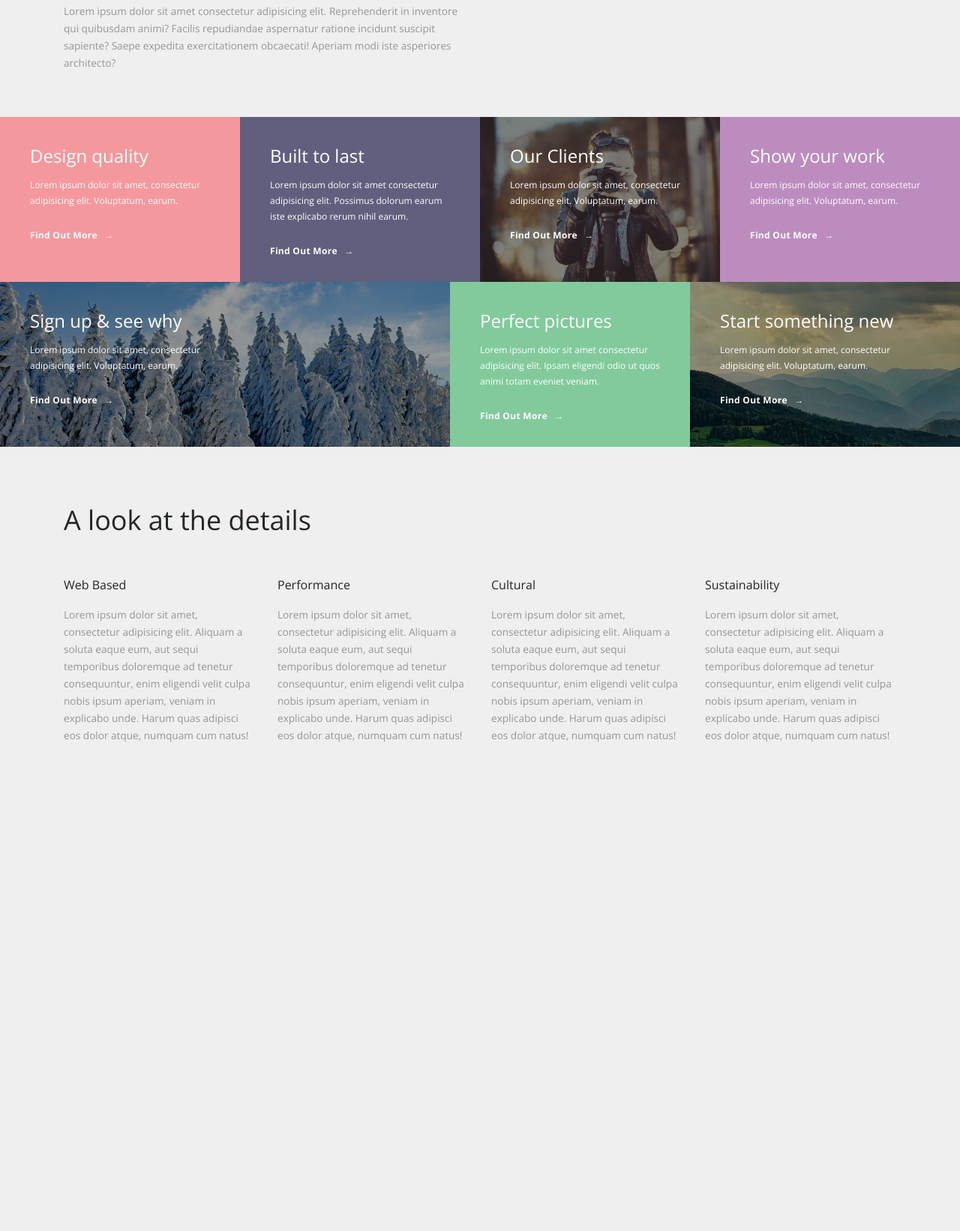
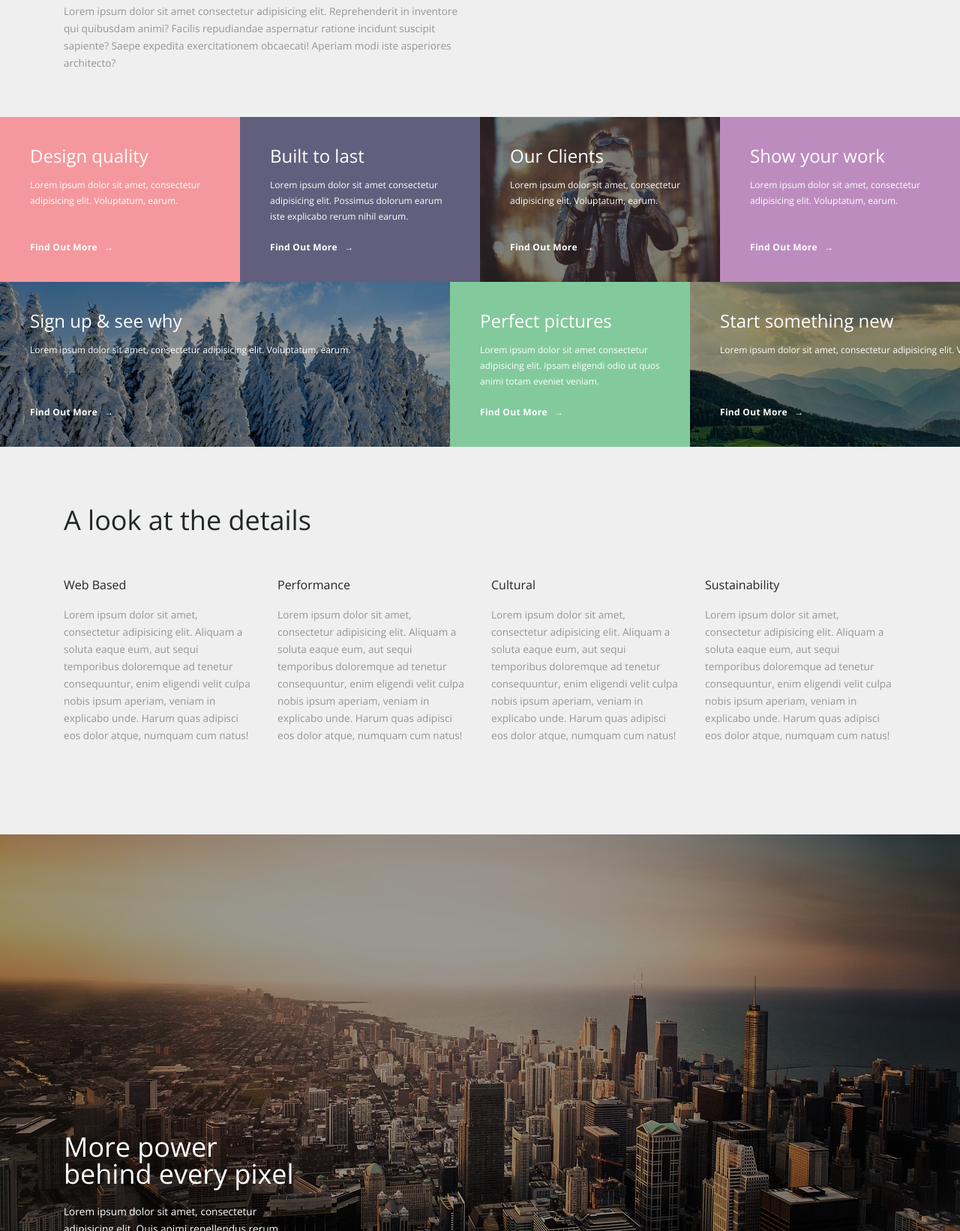
Before and after one commit to tayloraleach/take, a website: page app/index.html in a window 1280 px wide. Shown: the part 1158-2800 px from the top of the page at 75% size. Drawn offline with nearby package versions, Linux system fonts and the light colour scheme; files that its build step writes are made by us from their sources.

Commit message:
aligned all squares see more tag to always be at the bototm. need to address scrollbars that look bad. added second hero type image in fourth section.

```diff
--- a/app/index.html
+++ b/app/index.html
@@ -62,64 +62,79 @@
 
     <div class="container-fluid squares-container">
       <div class="squares-wrapper">
-        <div class="square pink">
+        <div class="square pink chunk">
           <h3>Design quality</h3>
           <p>Lorem ipsum dolor sit amet, consectetur adipisicing elit. Voluptatum, earum.</p>
+          <div class="find-out-more">
             <span>Find Out More
               <span>&rarr;</span>
             </span>
           </div>
+        </div>
 
-        <div class="square purple">
+        <div class="square purple chunk">
           <h3>Built to last</h3>
+
           <p>Lorem ipsum dolor sit amet consectetur adipisicing elit. Possimus dolorum earum iste explicabo rerum nihil earum.</p>
+          <div class="find-out-more">
             <span>Find Out More
               <span>&rarr;</span>
             </span>
           </div>
+        </div>
 
-        <div class="square custom-image1">
+        <div class="square custom-image1 chunk">
           <h3>Our Clients</h3>
           <p>Lorem ipsum dolor sit amet, consectetur adipisicing elit. Voluptatum, earum.</p>
+          <div class="find-out-more">
             <span>Find Out More
               <span>&rarr;</span>
             </span>
           </div>
+        </div>
 
-        <div class="square pink2">
+        <div class="square pink2 chunk">
           <h3>Show your work</h3>
           <p>Lorem ipsum dolor sit amet, consectetur adipisicing elit. Voluptatum, earum.</p>
+          <div class="find-out-more">
             <span>Find Out More
               <span>&rarr;</span>
             </span>
           </div>
         </div>
       </div>
+    </div>
 
     <div class="container-fluid squares-container">
       <div class="squares-wrapper">
-        <div class="square double-wide custom-image2">
+        <div class="square double-wide custom-image2 chunk">
           <h3>Sign up &amp; see why</h3>
           <p>Lorem ipsum dolor sit amet, consectetur adipisicing elit. Voluptatum, earum.</p>
+          <div class="find-out-more">
             <span>Find Out More
               <span>&rarr;</span>
             </span>
           </div>
+        </div>
 
-        <div class="square green">
+        <div class="square green chunk">
           <h3>Perfect pictures</h3>
           <p>Lorem ipsum dolor sit amet consectetur adipisicing elit. Ipsam eligendi odio ut quos animi totam eveniet veniam.</p>
+          <div class="find-out-more">
             <span>Find Out More
               <span>&rarr;</span>
             </span>
           </div>
+        </div>
 
-        <div class="square custom-image3 double-wide">
+        <div class="square custom-image3 double-wide chunk">
           <h3>Start something new</h3>
           <p>Lorem ipsum dolor sit amet, consectetur adipisicing elit. Voluptatum, earum.</p>
+          <div class="find-out-more">
             <span>Find Out More
               <span>&rarr;</span>
             </span>
+          </div>
         </div>
 
       </div>
@@ -134,19 +149,43 @@
       <div class="row">
         <div class="col-md-6 col-lg-3">
           <h4>Web Based</h4>
-          <p>Lorem ipsum dolor sit amet, consectetur adipisicing elit. Aliquam a soluta eaque eum, aut sequi temporibus doloremque ad tenetur consequuntur, enim eligendi velit culpa nobis ipsum aperiam, veniam in explicabo unde. Harum quas adipisci eos dolor atque, numquam cum natus!</p>
+          <p>Lorem ipsum dolor sit amet, consectetur adipisicing elit. Aliquam a soluta eaque eum, aut sequi temporibus doloremque
+            ad tenetur consequuntur, enim eligendi velit culpa nobis ipsum aperiam, veniam in explicabo unde. Harum quas
+            adipisci eos dolor atque, numquam cum natus!</p>
         </div>
         <div class="col-md-6 col-lg-3">
           <h4>Performance</h4>
-          <p>Lorem ipsum dolor sit amet, consectetur adipisicing elit. Aliquam a soluta eaque eum, aut sequi temporibus doloremque ad tenetur consequuntur, enim eligendi velit culpa nobis ipsum aperiam, veniam in explicabo unde. Harum quas adipisci eos dolor atque, numquam cum natus!</p>
+          <p>Lorem ipsum dolor sit amet, consectetur adipisicing elit. Aliquam a soluta eaque eum, aut sequi temporibus doloremque
+            ad tenetur consequuntur, enim eligendi velit culpa nobis ipsum aperiam, veniam in explicabo unde. Harum quas
+            adipisci eos dolor atque, numquam cum natus!</p>
         </div>
         <div class="col-md-6 col-lg-3">
           <h4>Cultural</h4>
-          <p>Lorem ipsum dolor sit amet, consectetur adipisicing elit. Aliquam a soluta eaque eum, aut sequi temporibus doloremque ad tenetur consequuntur, enim eligendi velit culpa nobis ipsum aperiam, veniam in explicabo unde. Harum quas adipisci eos dolor atque, numquam cum natus!</p>
+          <p>Lorem ipsum dolor sit amet, consectetur adipisicing elit. Aliquam a soluta eaque eum, aut sequi temporibus doloremque
+            ad tenetur consequuntur, enim eligendi velit culpa nobis ipsum aperiam, veniam in explicabo unde. Harum quas
+            adipisci eos dolor atque, numquam cum natus!</p>
         </div>
         <div class="col-md-6 col-lg-3">
           <h4>Sustainability</h4>
-          <p>Lorem ipsum dolor sit amet, consectetur adipisicing elit. Aliquam a soluta eaque eum, aut sequi temporibus doloremque ad tenetur consequuntur, enim eligendi velit culpa nobis ipsum aperiam, veniam in explicabo unde. Harum quas adipisci eos dolor atque, numquam cum natus!</p>
+          <p>Lorem ipsum dolor sit amet, consectetur adipisicing elit. Aliquam a soluta eaque eum, aut sequi temporibus doloremque
+            ad tenetur consequuntur, enim eligendi velit culpa nobis ipsum aperiam, veniam in explicabo unde. Harum quas
+            adipisci eos dolor atque, numquam cum natus!</p>
+        </div>
+      </div>
+    </div>
+
+
+    <div class="full-width-image-section">
+      <div class="container">
+        <div class="row">
+          <div class="col-md-6 chunk">
+            <h2>More power behind every pixel</h2>
+            <p>Lorem ipsum dolor sit amet, consectetur adipisicing elit. Quis animi repellendus rerum magni veritatis blanditiis
+              quibusdam? Sapiente qui recusandae nobis.</p>
+            <span>See the options
+              <span>&rarr;</span>
+            </span>
+          </div>
         </div>
       </div>
     </div>
--- a/scss/global.scss
+++ b/scss/global.scss
@@ -8,7 +8,7 @@ $pure_white: #fff;
 $primary_text: #959595;
 
 body {
-  height: 3000px;
+  height: 30000px;
   font-family: 'Open Sans', sans-serif;
   background: $white;
 }
--- a/scss/template/header.scss
+++ b/scss/template/header.scss
@@ -10,6 +10,7 @@ header {
     background-position: center right;
   }
   .logo-container {
+    padding: 0 10px;
     position: absolute;
     top: 40px;
     left: 10%;
--- a/scss/template/main.scss
+++ b/scss/template/main.scss
@@ -4,7 +4,23 @@ main {
     font-weight: 100;
     margin-bottom: 20px;
   }
-
+  @mixin mask($opacity) {
+    &:after {
+      content: '';
+      position: absolute;
+      width: 100%;
+      top: 0;
+      left: 0;
+      bottom: 0;
+      right: 0;
+      height: 100%;
+      background-color: $opacity;
+      z-index: 1;
+    }
+  }
+  /* ========================================================
+  Below hero section
+  ======================================================== */
   #below-hero-wrapper {
     margin-top: 80px;
     margin-bottom: 40px;
@@ -12,12 +28,41 @@ main {
       margin-top: 30px;
     }
   }
+  /* ========================================================
+  Squares section
+  ======================================================== */
   .squares-container {
     padding: 0;
+  }
+  .chunk span {
+    font-weight: 700;
+    font-size: 12px;
+    letter-spacing: 0.3px;
+    cursor: pointer;
+    padding: 10px 0;
+    span {
+      display: inline-block;
+      font-weight: 100;
+      margin-left: 6px;
+      transform: translateX(0);
+      @include transition_(0.2s);
+    }
+    &:hover {
+      span {
+        transform: translateX(6px);
+      }
+    }
   }
   .squares-wrapper {
     display: flex;
     overflow-x: scroll;
+    .chunk {
+      position: relative;
+    }
+    .find-out-more {
+      position: absolute;
+      bottom: 30px;
+    }
     .square {
       min-width: 320px;
       height: 220px;
@@ -36,30 +81,10 @@ main {
         font-size: 24px;
       }
       p {
-        max-width: 280px;
         font-size: 12px;
         font-weight: 100;
         line-height: 1.75em;
         margin-bottom: 20px;
-      }
-      span {
-        font-weight: 700;
-        font-size: 12px;
-        letter-spacing: 0.3px;
-        cursor: pointer;
-        padding: 10px 0;
-        span {
-          display: inline-block;
-          font-weight: 100;
-          margin-left: 6px;
-          transform: translateX(0);
-          @include transition_(0.2s);
-        }
-        &:hover {
-          span {
-            transform: translateX(6px);
-          }
-        }
       }
     }
     .pink {
@@ -80,18 +105,7 @@ main {
       background-repeat: no-repeat;
       background-size: cover;
       position: relative;
-      &:after {
-        content: '';
-        position: absolute;
-        width: 100%;
-        top: 0;
-        left: 0;
-        bottom: 0;
-        right: 0;
-        height: 100%;
-        background-color: rgba(0, 0, 0, 0.4);
-        z-index: 1;
-      }
+      @include mask(rgba(0, 0, 0, 0.4));
     }
     .custom-image1 {
       background-image: url(/images/photographer.jpg);
@@ -110,7 +124,6 @@ main {
       background-color: lightgrey;
     }
   }
-
   .details-section {
     margin-top: 80px;
     h2 {
@@ -121,4 +134,28 @@ main {
       margin-bottom: 20px;
     }
   }
+  /* ========================================================
+  Full width image section
+  ======================================================== */
+  .full-width-image-section {
+    margin-top: 100px;
+    height: 80vh;
+    background-image: url(/images/chicago.jpg);
+    background-repeat: no-repeat;
+    background-position: center bottom;
+    background-size: cover;
+    width: 100%;
+    position: relative;
+    @include mask(rgba(0, 0, 0, 0.4));
+    .chunk {
+      margin-top: 35%;
+      z-index: 2;
+      max-width: 350px;
+    }
+    h2,
+    p,
+    span {
+      color: $pure_white;
+    }
+  }
 }
```
Also changed, not shown: app/images/chicago.jpg (added). Lines whose indentation alone changed are shown as unchanged.
